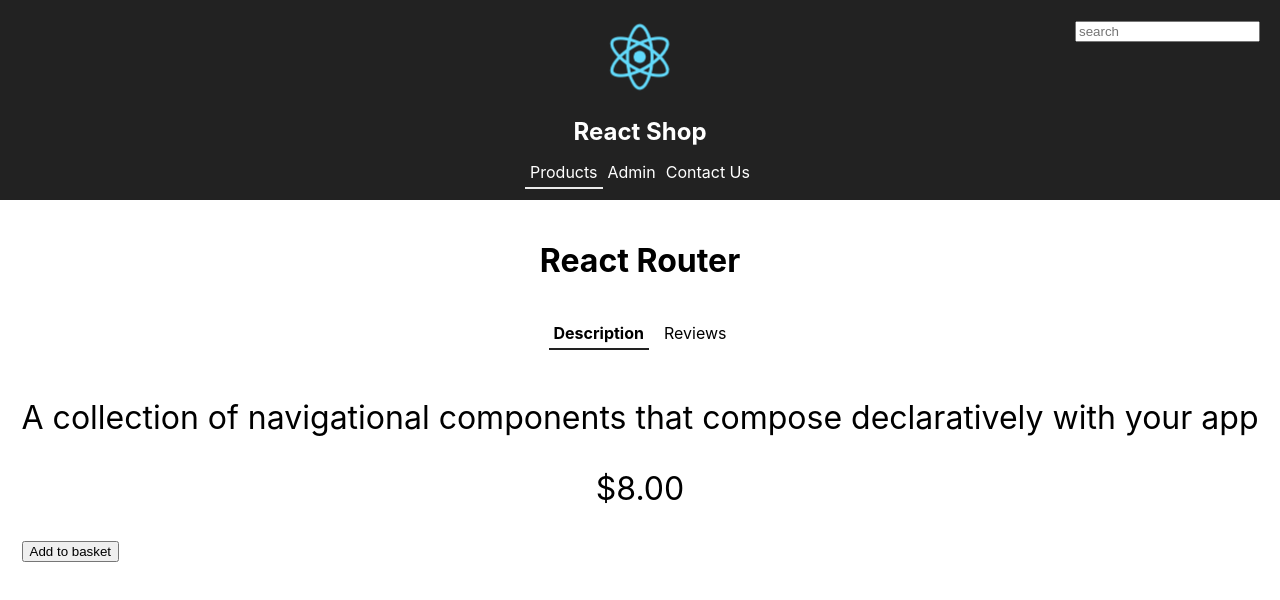
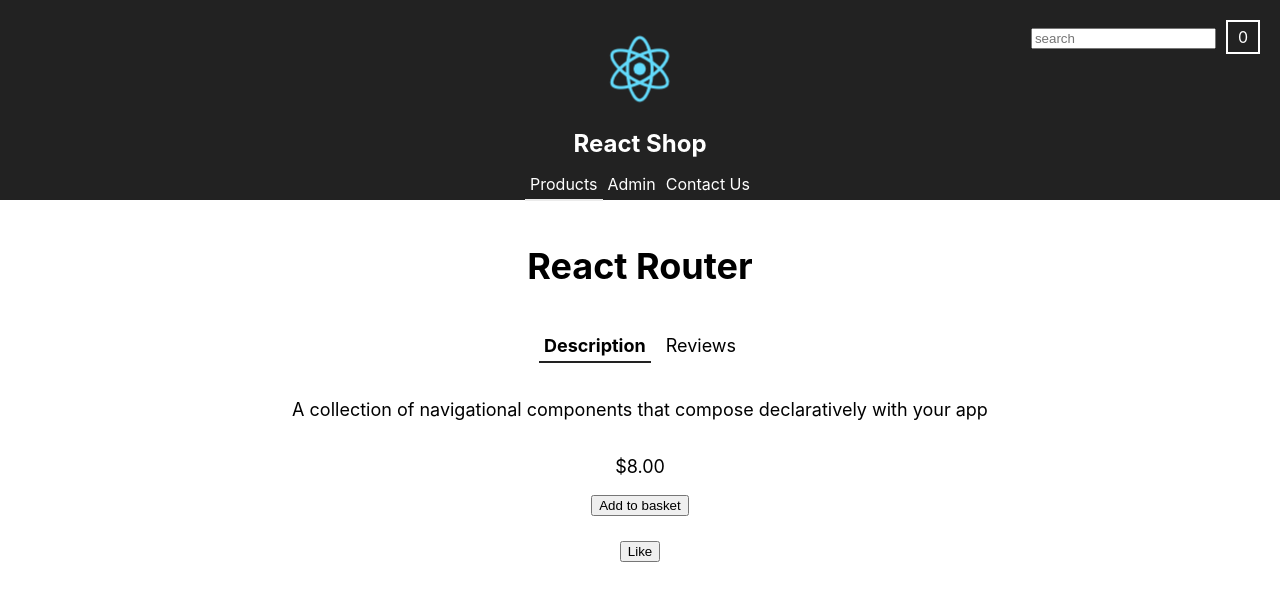
Before and after one commit to jxhdev/reactshop, a React (Create React App) app: page /products/1 in a window 1280 px wide. Shown: the top 600 px of the page. Built offline with nearby package versions, Linux system fonts and the light colour scheme.

Commit message:
add likes using hooks reducers

```diff
--- a/src/BasketReducer.ts
+++ b/src/BasketReducer.ts
@@ -5,7 +5,7 @@
   products: []
 };
 
-export const basketReducer: any = (
+export const basketReducer: Reducer<IBasketState, BasketActions> = (
   state = initialBasketState,
   action: BasketActions
 ) => {
--- /dev/null
+++ b/src/BasketSummary.tsx
@@ -0,0 +1,11 @@
+import * as React from 'react';
+
+interface IProps {
+  count: number;
+}
+
+const BasketSummary: React.FunctionComponent<IProps> = props => {
+  return <div className="basket-summary">{props.count}</div>;
+};
+
+export default BasketSummary;
--- a/src/Header.tsx
+++ b/src/Header.tsx
@@ -1,11 +1,16 @@
 import * as React from 'react';
 import { NavLink, RouteComponentProps, withRouter } from 'react-router-dom';
-
+import BasketSummary from './BasketSummary';
 import logo from './logo.svg';
 
-const Header: React.FunctionComponent<RouteComponentProps> = (
-  props: RouteComponentProps
-) => {
+import { connect } from 'react-redux';
+import { IApplicationState } from './Store';
+
+interface IProps extends RouteComponentProps {
+  basketCount: number;
+}
+
+const Header: React.FunctionComponent<IProps> = (props: IProps) => {
   const [search, setSearch] = React.useState('');
   React.useEffect(() => {
     const searchParams = new URLSearchParams(props.location.search);
@@ -29,6 +34,7 @@
           onChange={handleSearchChange}
           onKeyDown={handleKeyDown}
         />
+        <BasketSummary count={props.basketCount} />
       </div>
       <img className="header-logo" src={logo} alt="logo" />
       <h1 className="header-title">React Shop</h1>
@@ -59,4 +65,10 @@
   );
 };
 
-export default withRouter(Header);
+const mapStateToProps = (store: IApplicationState) => {
+  return {
+    basketCount: store.basket.products.length
+  };
+};
+
+export default connect(mapStateToProps)(withRouter(Header));
--- a/src/Product.tsx
+++ b/src/Product.tsx
@@ -2,24 +2,60 @@
 import { IProduct } from './ProductsData';
 import Tabs from './Tabs';
 import withLoader from './withLoader';
-
 interface IProps {
   product?: IProduct;
   inBasket: boolean;
   onAddToBasket: () => void;
 }
+interface ILikeState {
+  likes: number;
+  lastLike: Date | null;
+}
+
+const initialLikeState: ILikeState = {
+  likes: 0,
+  lastLike: null
+};
+
+enum LikeActionTypes {
+  LIKE = 'LIKE'
+}
+interface ILikeAction {
+  type: LikeActionTypes.LIKE;
+  now: Date;
+}
+
+type LikeActions = ILikeAction;
+
+const reducer = (state: ILikeState = initialLikeState, action: LikeActions) => {
+  switch (action.type) {
+    case LikeActionTypes.LIKE:
+      return { ...state, likes: state.likes + 1, lastLike: action.now };
+  }
+  return state;
+};
 
 const Product: React.FunctionComponent<IProps> = props => {
+  const [{ likes, lastLike }, dispatch]: [
+    ILikeState,
+    (action: ILikeAction) => void
+  ] = React.useReducer(reducer, initialLikeState);
+
   const product = props.product;
+
   const handleAddClick = () => {
     props.onAddToBasket();
   };
-
   if (!product) {
     return null;
   }
+
+  const handleLikeClick = () => {
+    dispatch({ type: LikeActionTypes.LIKE, now: new Date() });
+  };
+
   return (
-    <>
+    <React.Fragment>
       <h1>{product.name}</h1>
       <Tabs>
         <Tabs.Tab
@@ -28,16 +64,6 @@
           heading={() => <b>Description</b>}
         >
           <p>{product.description}</p>
-
-          <p className="product-price">
-            {new Intl.NumberFormat('en-US', {
-              currency: 'USD',
-              style: 'currency'
-            }).format(product.price)}
-          </p>
-          {!props.inBasket && (
-            <button onClick={props.onAddToBasket}>Add to basket</button>
-          )}
         </Tabs.Tab>
         <Tabs.Tab
           name="Reviews"
@@ -55,7 +81,26 @@
           </div>
         </Tabs.Tab>
       </Tabs>
-    </>
+      <p className="product-price">
+        {new Intl.NumberFormat('en-US', {
+          currency: 'USD',
+          style: 'currency'
+        }).format(product.price)}
+      </p>
+      {!props.inBasket && (
+        <button onClick={handleAddClick}>Add to basket</button>
+      )}
+      <div className="like-container">
+        {likes > 0 && (
+          <div>
+            {`I liked this ${likes} times, last like was at ${lastLike}`}{' '}
+          </div>
+        )}
+        <button onClick={handleLikeClick}>
+          {likes > 0 ? 'Like Again' : 'Like'}
+        </button>
+      </div>
+    </React.Fragment>
   );
 };
 
--- a/src/ProductPage.tsx
+++ b/src/ProductPage.tsx
@@ -16,19 +16,13 @@
 }
 
 class ProductPage extends Component<IProps> {
-  _isMounted = true;
-
   public componentDidMount() {
-    this._isMounted = true;
     if (this.props.match.params.id) {
       const id: number = parseInt(this.props.match.params.id, 10);
-      const product = this.props.getProduct(id);
+      this.props.getProduct(id);
     }
   }
 
-  public componentWillUnmount = () => {
-    this._isMounted = false;
-  };
   private handleAddClick = () => {
     if (this.props.product) {
       this.props.addToBasket(this.props.product);
--- a/src/index.css
+++ b/src/index.css
@@ -18,10 +18,10 @@
   flex-direction: column;
   align-items: center;
   padding: 20px;
+  font-size: large;
 }
 
 .page-container p {
-  font-size: 2rem;
   text-align: center;
 }
 
@@ -222,3 +222,17 @@
   background-color: gray;
   cursor: not-allowed;
 }
+
+.basket-summary {
+  display: inline-block;
+  margin-left: 10px;
+  padding: 5px 10px;
+  border: white solid 2px;
+}
+
+.like-container {
+  margin-top: 20px;
+}
+.like-container button {
+  margin-top: 5px;
+}
```
Also changed, not shown: src/Button.tsx (added, +16 -0 lines).
